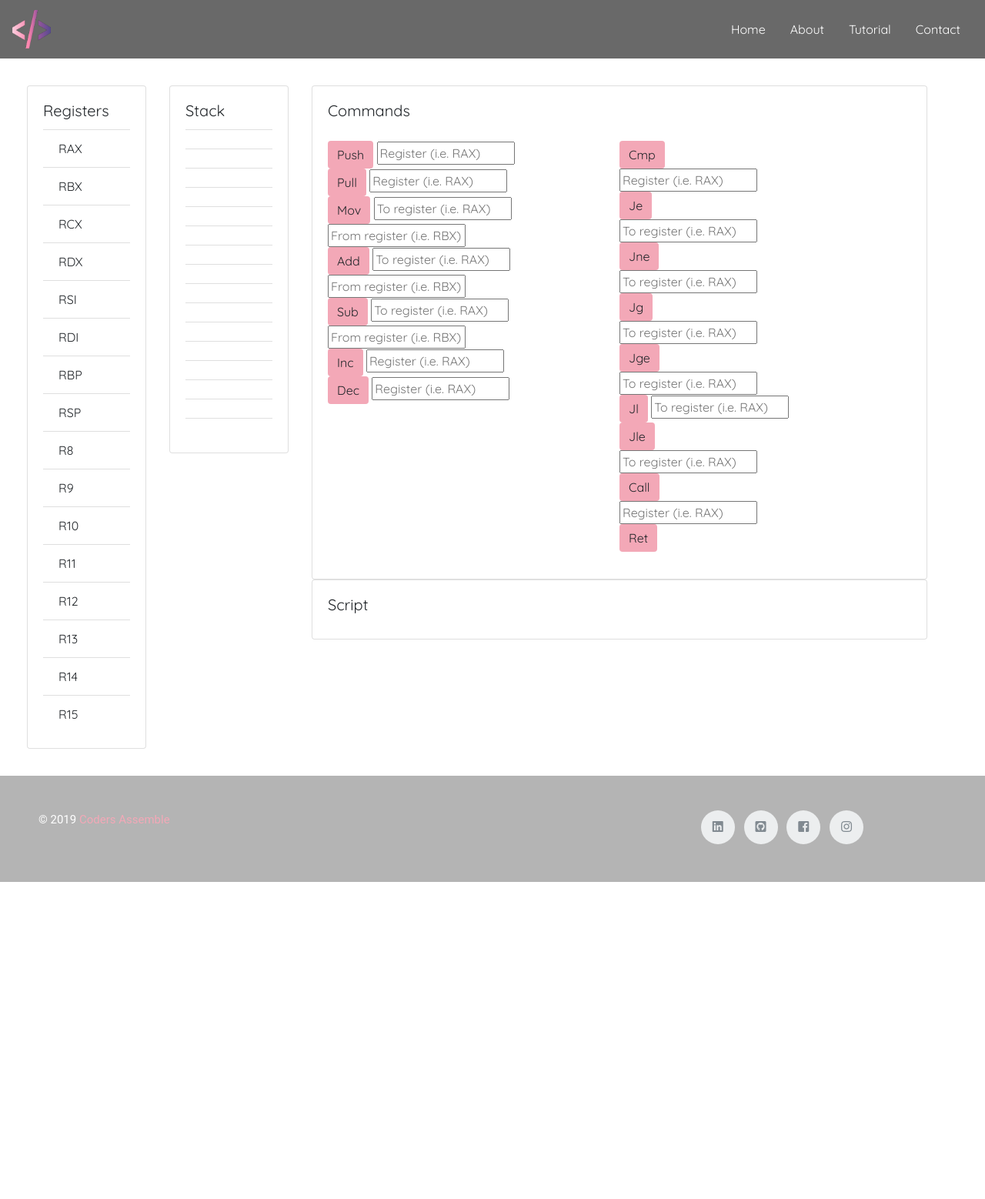
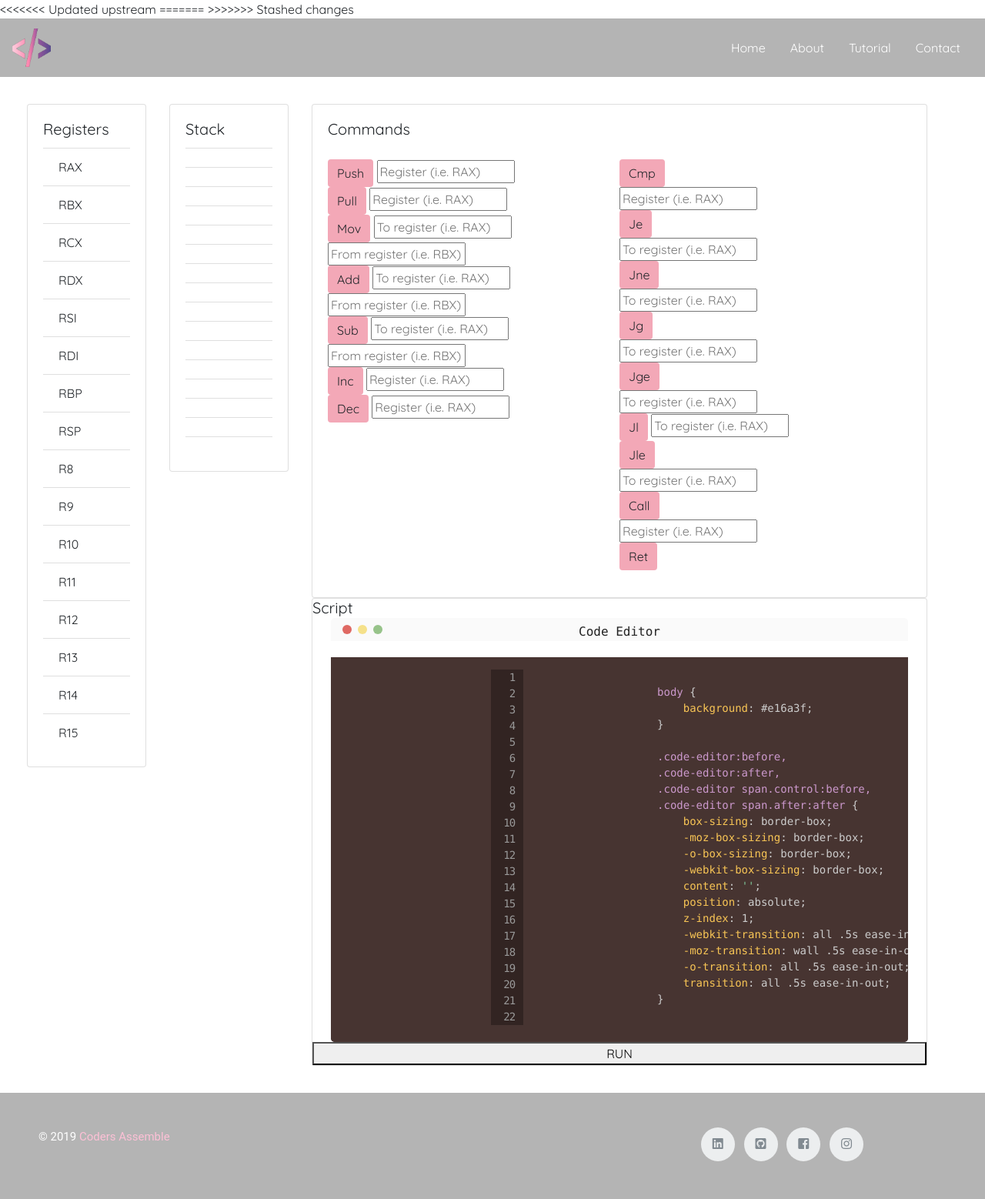
Before and after one commit to jennywng/CodersAssemble, a PHP site: page / in a window 1280 px wide. Shown: the whole page at 77% size. Before the commit the page ends 1146 px from the top, so only its background shows below. Run offline with PHP 8.4, Linux system fonts and the light colour scheme; some libraries are stand-ins or nearby versions.

Commit message:
code editor

```diff
--- /dev/null
+++ b/css/codeeditor.css
@@ -0,0 +1,257 @@
+.code-editor:before,
+.code-editor:after,
+.code-editor span.control:before,
+.code-editor span.after:after {
+	box-sizing: border-box;
+	-moz-box-sizing: border-box;
+	-o-box-sizing: border-box;
+	-webkit-box-sizing: border-box;
+	content: '';
+	position: absolute;
+	z-index: 1;
+	-webkit-transition: all .5s ease-in-out;
+    -moz-transition: wall .5s ease-in-out;
+    -o-transition: all .5s ease-in-out;
+    transition: all .5s ease-in-out;
+}
+
+.code-editor {
+	box-sizing: border-box;
+	-moz-box-sizing: border-box;
+	-o-box-sizing: border-box;
+	-webkit-box-sizing: border-box;
+	margin: 40px auto 0 auto;
+   	width: 750px;
+   	text-align: left;
+   	background-color: #473431;
+   	border-radius: 0 0 5px 5px;
+   	overflow: auto;
+   	-webkit-transition: all .5s ease-in-out;
+    -moz-transition: wall .5s ease-in-out;
+    -o-transition: all .5s ease-in-out;
+    transition: all .5s ease-in-out;
+}
+
+.code-editor:before {
+	content: 'Code Editor';
+	font-family: 'Consolas';
+	color: #222;
+	padding-top: 6px;
+	text-align: center;
+	top: 25px;
+	width: 750px;
+	height: 30px;
+	background-color: #fafafa;
+	border-radius: 5px 5px 0 0;
+	-moz-border-radius: 5px 5px 0 0;
+	-o-border-radius: 5px 5px 0 0;
+	-webkit-border-radius: 5px 5px 0 0;
+}
+
+.code-editor span.control:before {
+	content: '';
+	top: 34px;
+	z-index: 2;
+	padding: 6px;
+	border-radius: 20px;
+	-moz-border-radius: 20px;
+	-o-border-radius: 20px;
+	-webkit-border-radius: 20px;
+}
+
+.code-editor span.control:nth-child(1):before {
+	margin-left: 15px;
+	background-color: #df6963;
+
+}
+
+.code-editor span.control:nth-child(2):before {
+	margin-left: 35px;
+	background-color: #f5e18a;
+
+}
+
+.code-editor span.control:nth-child(3):before {
+	margin-left: 55px;
+	background-color: #97c38a;
+}
+
+/* -- iPad Screen -- */
+@media only screen and (min-width: 480px) and (max-width: 768px) {
+	.code-editor {
+   		width: 500px;
+	}
+
+	.code-editor:before {
+		width: 500px;
+	}
+}
+
+/* -- iPhone Screen -- */
+@media only screen and (max-width: 479px) {
+	.code-editor {
+		width: 300px;
+	}
+
+	.code-editor:before {
+		width: 300px;
+	}
+}
+
+/**
+ * prism.js tomorrow night eighties for JavaScript, CoffeeScript, CSS and HTML
+ * Based on https://github.com/chriskempson/tomorrow-theme
+ * @author Rose Pritchard
+ */
+
+code[class*="language-"],
+pre[class*="language-"] {
+  color: #ccc;
+  font-family: Consolas, Monaco, 'Andale Mono', monospace;
+  direction: ltr;
+  text-align: left;
+  white-space: pre;
+  word-spacing: normal;
+
+  -moz-tab-size: 4;
+  -o-tab-size: 4;
+  tab-size: 4;
+
+  -webkit-hyphens: none;
+  -moz-hyphens: none;
+  -ms-hyphens: none;
+  hyphens: none;
+
+}
+
+/* Code blocks */
+pre[class*="language-"] {
+  padding: 1em;
+  margin: 0em 0;
+  height: 500px;
+  overflow: auto;
+}
+
+:not(pre) > code[class*="language-"],
+pre[class*="language-"] {
+  background: #473431;
+}
+
+/* Inline code */
+:not(pre) > code[class*="language-"] {
+  padding: .1em;
+  border-radius: .3em;
+  -moz-border-radius: .3em;
+  -o-border-radius: .3em;
+  -webkit-border-radius: .3em;
+}
+
+.token.comment,
+.token.block-comment,
+.token.prolog,
+.token.doctype,
+.token.cdata {
+  color: #999;
+}
+
+.token.punctuation {
+  color: #ccc;
+}
+
+
+.token.tag,
+.token.attr-name,
+.token.namespace {
+  color: #e2777a;
+}
+
+.token.function-name {
+  color: #6196cc;
+}
+
+
+.token.boolean,
+.token.number,
+.token.function {
+  color: #f08d49;
+}
+
+.token.property,
+.token.class-name,
+.token.constant,
+.token.symbol {
+  color: #f8c555;
+}
+
+.token.selector,
+.token.important,
+.token.atrule,
+.token.keyword,
+.token.builtin {
+  color: #cc99cd;
+}
+
+.token.string,
+.token.attr-value,
+.token.regex,
+.token.variable {
+  color: #7ec699;
+}
+
+.token.operator,
+.token.entity,
+.token.url
+{
+  color: #67cdcc;
+}
+
+
+.token.important {
+  font-weight: bold;
+}
+
+.token.entity {
+  cursor: help;
+}
+
+pre.line-numbers {
+	position: relative;
+	padding-left: 3.8em;
+	counter-reset: linenumber;
+	padding-bottom: 1px;
+}
+
+pre.line-numbers > code {
+	position: relative;
+}
+
+.line-numbers .line-numbers-rows {
+	position: absolute;
+	pointer-events: none;
+	top: 0;
+
+	font-size: 100%;
+	left: -13em;
+	width: 3em; /* works for line-numbers below 1000 lines */
+	letter-spacing: -1px;
+	background-color: #322422;
+	-webkit-user-select: none;
+	-moz-user-select: none;
+	-ms-user-select: none;
+	user-select: none;
+
+}
+
+.line-numbers-rows > span {
+	pointer-events: none;
+	display: block;
+	counter-increment: linenumber;
+}
+
+.line-numbers-rows > span:before {
+	content: counter(linenumber);
+	color: #999;
+	display: block;
+	padding-right: 0.8em;
+	text-align: right;
+}
--- a/css/footer-style.css
+++ b/css/footer-style.css
@@ -27,7 +27,7 @@
     letter-spacing:2px
 }
 .site-footer a {
-    color:rgba(243, 168, 183, 1);
+    color: rgb(253, 192, 214);
 }
 .site-footer a:hover {
     color:#fdfdfd;
--- a/css/style.css
+++ b/css/style.css
@@ -58,7 +58,7 @@
 /* <!--------------------------------------------- Navbar ---------------------------------------------------> */
 
 #mainNav {
-  background-color: rgb(105, 105, 105);
+  background-color: rgb(180, 180, 180);
   position: -webkit-sticky;
   position: sticky;
   top:0;
--- a/index.html
+++ b/index.html
@@ -18,7 +18,11 @@
         <link rel="stylesheet" href="css/animate.css">
         <link rel="stylesheet" href="css/style.css">
         <link rel="stylesheet" href="css/responsive.css">
+<<<<<<< Updated upstream
         <link rel="stylesheet" href="css/registers.css">
+=======
+        <link rel="stylesheet" href="css/codeeditor.css">
+>>>>>>> Stashed changes
 
         <link rel="stylesheet" href="css/footer-style.css">
 
@@ -167,9 +171,40 @@
                             </div>
                         </div>
                         <div class="card" id="script" style="width: 50rem;">
-                            <div class="card-body">
                                 <h5 class="card-title">Script</h5>
+                                <div class="code-editor">
+                                    <span class="control"></span>
+                                    <span class="control"></span>
+                                    <span class="control"></span>
+                                    <pre class="line-numbers">
+                                        <code class="language-css">
+                                            body {
+                                                background: #e16a3f;
+                                            }
+
+                                            .code-editor:before,
+                                            .code-editor:after,
+                                            .code-editor span.control:before,
+                                            .code-editor span.after:after {
+                                                box-sizing: border-box;
+                                                -moz-box-sizing: border-box;
+                                                -o-box-sizing: border-box;
+                                                -webkit-box-sizing: border-box;
+                                                content: '';
+                                                position: absolute;
+                                                z-index: 1;
+                                                -webkit-transition: all .5s ease-in-out;
+                                                -moz-transition: wall .5s ease-in-out;
+                                                -o-transition: all .5s ease-in-out;
+                                                transition: all .5s ease-in-out;
+                                            }
+                                        </code>
+                                    </pre>
+                                </div>
+                                    <button id = "run"> RUN </button>
+
                             </div>
+
                         </div>
                     </div>
                 </div>
@@ -204,8 +239,9 @@
         <!-- ---------------scripts---------------- -->
         <!-- jquery and plugins-->
         <script src="https://ajax.googleapis.com/ajax/libs/jquery/3.3.1/jquery.min.js"></script>
+        <script src="https://code.jquery.com/jquery-1.10.2.js"></script>
 
-
+        <script src = "js/codeedit.js"></script>
         <!-- wow js -->
         <script src="js/wow.min.js"></script>
         <script>
@@ -220,6 +256,11 @@
         <script src="https://stackpath.bootstrapcdn.com/bootstrap/4.3.1/js/bootstrap.min.js" integrity="sha384-JjSmVgyd0p3pXB1rRibZUAYoIIy6OrQ6VrjIEaFf/nJGzIxFDsf4x0xIM+B07jRM" crossorigin="anonymous"></script>
 
         <!-- my scripts -->
+        <script>
+        $("run").click(function() {
+            $(".block").animate({"left": "+=50px"}, "slow");
+        }
+        </script>
 
     </body>
 
```
Also changed, not shown: js/codeedit.js (added).
